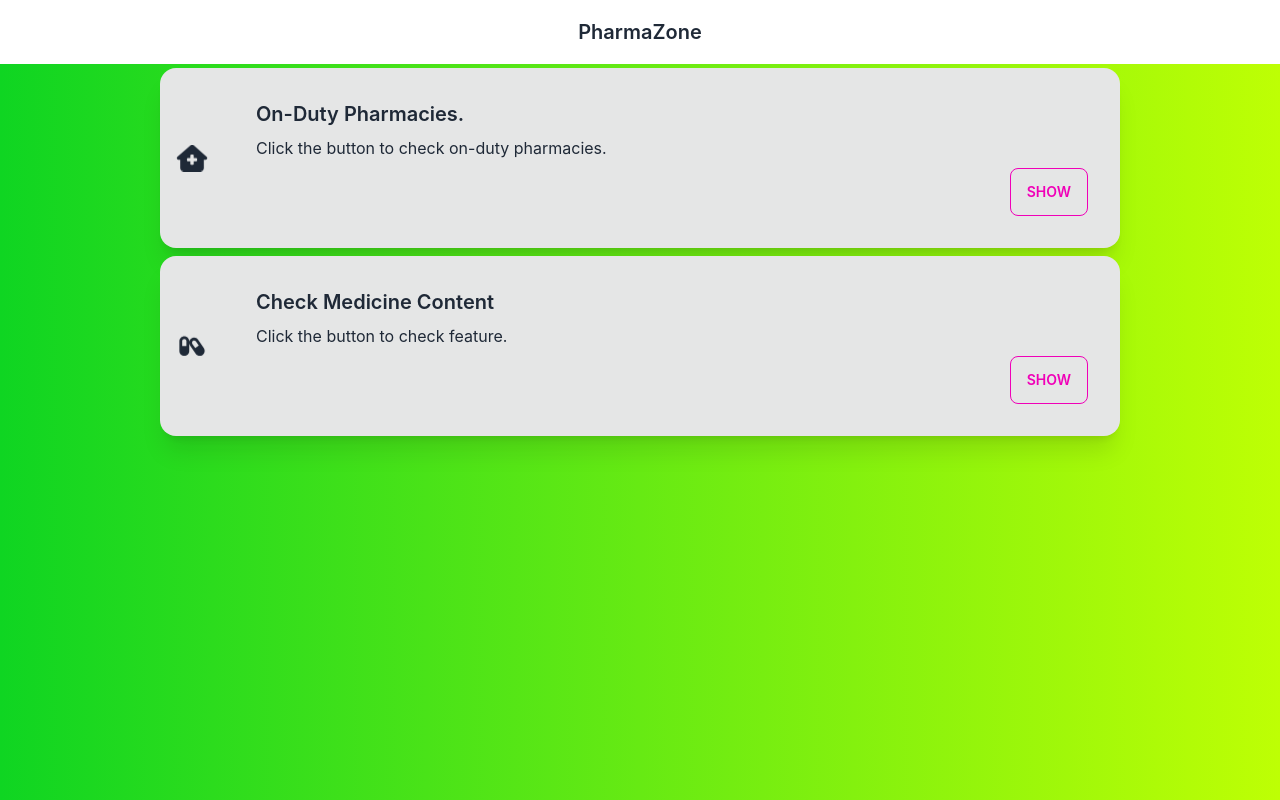
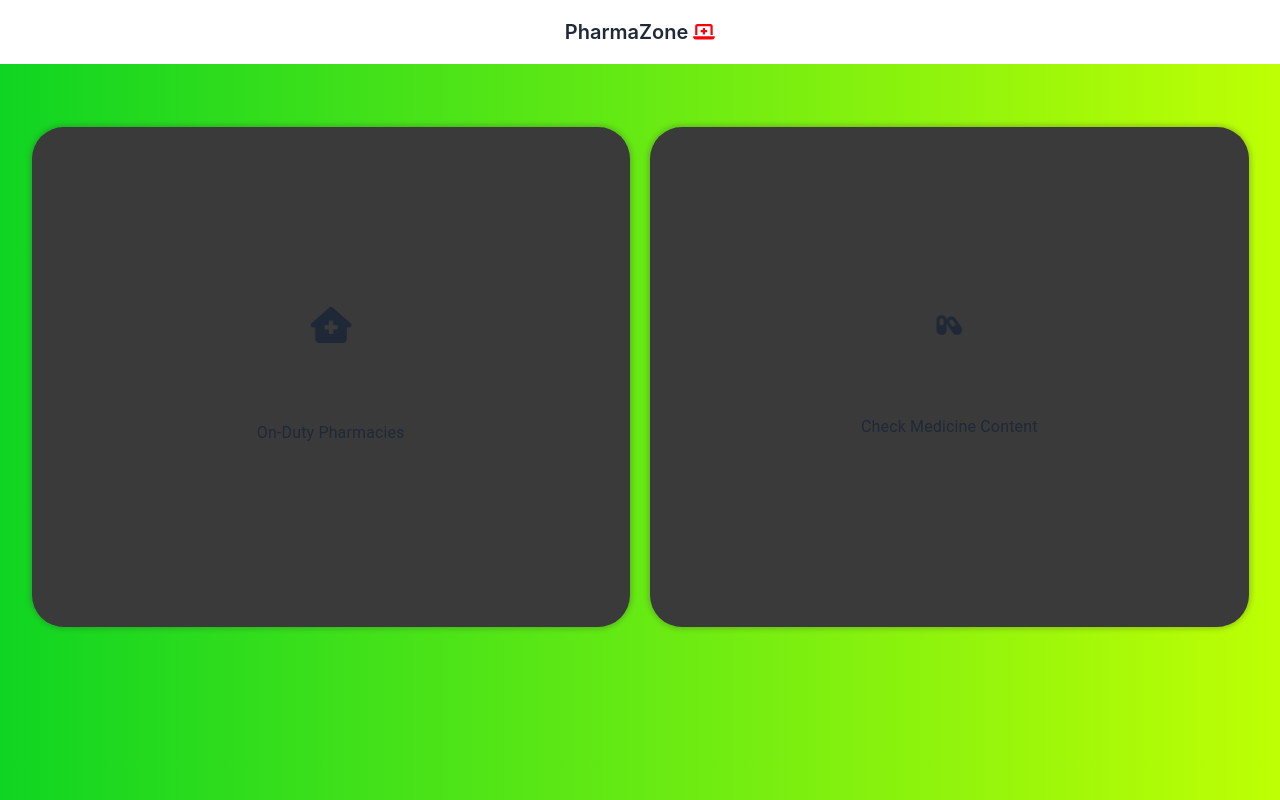
Before and after one commit to hybtli/PharmaZone, a React (Create React App) app: page /home in a window 1280 px wide. Built offline with nearby package versions, Linux system fonts and the light colour scheme.

Commit message:
Home page is redesigned

```diff
--- a/src/App.tsx
+++ b/src/App.tsx
@@ -4,7 +4,7 @@ import { BrowserRouter, Route, Routes } from "react-router-dom";
 import DutyPharmacy from "./pages/DutyPharmacy/DutyPharmacy";
 import useStyles from "./App.styles";
 import MedicineContent from "./pages/MedicineContent/MedicineContent";
-import { FlipCard, Footer, Navbar } from "./components";
+import { Footer, Navbar } from "./components";
 
 function App(): JSX.Element {
   const classes = useStyles();
--- a/src/components/Buttons/LinkButtons/ShowButton.tsx
+++ b/src/components/Buttons/LinkButtons/ShowButton.tsx
@@ -1,13 +1,19 @@
 import React from "react";
 
 interface ShowButtonProps {
-    to: string;
+  to: string;
 }
 
-const ShowButton = ({to}:ShowButtonProps): JSX.Element => {
-    return (
-        <a role="button" className="btn btn-outline btn-secondary" href={to}>Show</a>
-    );
-}
+const ShowButton = ({ to }: ShowButtonProps): JSX.Element => {
+  return (
+    <a
+      role="button"
+      className="btn btn-outline btn-secondary btn-xs sm:btn-sm md:btn-md lg:btn-lg"
+      href={to}
+    >
+      Show
+    </a>
+  );
+};
 
 export default ShowButton;
--- a/src/components/Cards/FlipCard.tsx
+++ /dev/null
@@ -1,74 +0,0 @@
-import React, { useState } from "react";
-
-const FlipCard = () => {
-  const [flipped, setFlipped] = useState(false);
-
-  const flip = () => {
-    setFlipped(!flipped);
-  };
-
-  return (
-    <div
-      onMouseEnter={flip}
-      onMouseLeave={flip}
-      className={"card-container" + (flipped ? " flipped" : "")}
-    >
-      <Front />
-      <Back />
-    </div>
-  );
-};
-
-const Front = () => {
-  return (
-    <div className="front">
-      <ImageArea />
-      <MainArea />
-    </div>
-  );
-};
-
-const Back = () => {
-  return (
-    <div className="back">
-      <p>
-        Some sample text to demonstrate how these cards will work, including how
-        they truncate long sentences. This section displays the full-length blog
-        post.
-      </p>
-      <p>This would be the full text of the abbreviated blog post.</p>
-    </div>
-  );
-};
-
-const ImageArea = () => {
-  return (
-    <div className="image-container">
-      <img
-        className="card-image"
-        src="https://78.media.tumblr.com/d98fb931adb117c70f0dbced9e947520/tumblr_pe582mbWip1tlgv32o1_1280.png"
-        alt="Blog Post"
-      />
-      <h1 className="title">An example blog post</h1>
-    </div>
-  );
-};
-
-const MainArea = () => {
-  const currentDate = new Date().toLocaleDateString();
-
-  return (
-    <div className="main-area">
-      <div className="blog-post">
-        <p className="date">{currentDate}</p>
-        <p className="blog-content">
-          Some sample text to demonstrate how these cards will work, including
-          how they truncate long sentences.
-        </p>
-        <p className="read-more">Hover to read more...</p>
-      </div>
-    </div>
-  );
-};
-
-export default FlipCard;
--- a/src/components/Cards/index.ts
+++ /dev/null
@@ -1 +0,0 @@
-export { default } from "./FlipCard";
--- a/src/components/NavBar.tsx
+++ b/src/components/NavBar.tsx
@@ -1,4 +1,6 @@
 import React from "react";
+import { FontAwesomeIcon } from "@fortawesome/react-fontawesome";
+import { faLaptopMedical } from "@fortawesome/free-solid-svg-icons";
 
 const Navbar = () => {
   return (
@@ -6,7 +8,12 @@ const Navbar = () => {
       <div className="navbar-start"></div>
       <div className="navbar-center">
         <a className="btn btn-ghost normal-case text-xl" href="/home">
-          PharmaZone
+          PharmaZone{" "}
+          <FontAwesomeIcon
+            icon={faLaptopMedical}
+            size="sm"
+            style={{ color: "#fa000c", marginLeft: "5px" }}
+          />
         </a>
       </div>
       <div className="navbar-end"></div>
--- a/src/components/index.ts
+++ b/src/components/index.ts
@@ -3,4 +3,3 @@ export { default as Navbar } from "./NavBar";
 export { default as Footer } from "./Footer";
 export { default as SearchField } from "./SearchField";
 export { default as Loading, PureLoading } from "./Loading";
-export { default as FlipCard } from "./Cards";
--- a/src/pages/DutyPharmacy/DutyPharmacy.tsx
+++ b/src/pages/DutyPharmacy/DutyPharmacy.tsx
@@ -39,7 +39,7 @@ const DutyPharmacy = (): JSX.Element => {
       });
       setLoading(false);
     })();
-  }, [county]);
+  }, [city, county]);
 
   console.log(pharmacy);
 
--- /dev/null
+++ b/src/pages/Home/FlipCard.module.css
@@ -0,0 +1,57 @@
+.componentContainer {
+    display: flex;
+    justify-content: center;
+    gap: 20px;
+}
+
+.container {
+    width: 350px;
+    height: 500px;
+    perspective: 800px;
+    flex: 1;
+    display: flex;
+    justify-content: center;
+}
+
+.container:hover > .card {
+    cursor: pointer;
+    transform: rotateY(180deg);
+}
+
+.card {
+    height: 100%;
+    width: 100%;
+    position: relative;
+    transition: transform 1500ms;
+    transform-style: preserve-3d;
+    margin-top: 10%;
+}
+
+.front,
+.back {
+    height: 100%;
+    width: 100%;
+    border-radius: 2rem;
+    box-shadow: 0 0 5px 2px rgba(50, 50, 50, 0.25);
+    position: absolute;
+    backface-visibility: hidden;
+}
+
+.front {
+    background-color: #3a3a3a;
+    display: flex;
+    flex-direction: column;
+    justify-content: center;
+    align-items: center;
+    gap: 5rem;
+}
+
+.back {
+    background-color: #3a3a3a;
+    transform: rotateY(180deg);
+    display: flex;
+    flex-direction: column;
+    justify-content: center;
+    align-items: center;
+    gap: 5rem;
+}
--- a/src/pages/Home/Home.tsx
+++ b/src/pages/Home/Home.tsx
@@ -1,35 +1,50 @@
 import React from "react";
-import { FlipCard, ShowButton } from "../../components";
+import { ShowButton } from "../../components";
 import { FontAwesomeIcon } from "@fortawesome/react-fontawesome";
 import { faCapsules, faHouseMedical } from "@fortawesome/free-solid-svg-icons";
+import styles from "./FlipCard.module.css";
+import { Typography } from "@material-ui/core";
 
 const Home = (): JSX.Element => {
   return (
-    <section>
-      <div className="flex justify-center flex-wrap">
-        <div className="card card-side bg-base-300 shadow-xl w-full sm:w-3/4 my-1 sm:mx-1">
-          <figure className="w-16">
-            <FontAwesomeIcon icon={faHouseMedical} beatFade size="xl" />
-          </figure>
-          <div className="card-body">
-            <h2 className="card-title">On-Duty Pharmacies.</h2>
-            <p>Click the button to check on-duty pharmacies.</p>
-            <div className="card-actions justify-end">
-              <ShowButton to="/duty-pharmacy" />
-            </div>
+    <section className={styles.componentContainer}>
+      <div className={styles.container}>
+        <div className={styles.card} style={{ marginLeft: "5%" }}>
+          <div className={styles.front}>
+            <FontAwesomeIcon icon={faHouseMedical} beatFade size="2xl" />
+            <Typography>On-Duty Pharmacies</Typography>
+          </div>
+          <div className={styles.back}>
+            <Typography style={{ marginLeft: "5%", marginRight: "5%" }}>
+              The "On-Duty Pharmacies" section provides you with information
+              about pharmacies that are open 24/7 and ready to meet your needs.
+              Click on the button to find pharmacies on call in your area, so
+              you can conveniently access the healthcare services you need when
+              you need them.
+            </Typography>
+            <ShowButton to="/duty-pharmacy" />
           </div>
         </div>
+      </div>
 
-        <div className="card card-side bg-base-300 shadow-xl w-full sm:w-3/4 my-1 sm:mx-1">
-          <figure className="w-16">
+      <div className={styles.container}>
+        <div className={styles.card} style={{ marginRight: "5%" }}>
+          <div className={styles.front}>
             <FontAwesomeIcon icon={faCapsules} beatFade size="lg" />
-          </figure>
-          <div className="card-body">
-            <h2 className="card-title">Check Medicine Content</h2>
-            <p>Click the button to check feature.</p>
-            <div className="card-actions justify-end">
-              <ShowButton to="/medicine-content" />
-            </div>
+            <Typography>Check Medicine Content</Typography>
+          </div>
+          <div className={styles.back}>
+            <Typography style={{ marginLeft: "5%", marginRight: "5%" }}>
+              The "Check Medicine Content" section allows you to easily access
+              and verify information about different medicine contents. With a
+              simple click, you can explore and gain insights into the
+              composition and details of various medicines. This feature enables
+              you to make informed decisions about your healthcare by providing
+              easy access to comprehensive information about medicine contents
+              and their potential effects. Click on the button to check content
+              of medicines.
+            </Typography>
+            <ShowButton to="/medicine-content" />
           </div>
         </div>
       </div>
```
Also changed, not shown: src/components/Cards/FlipCard.scss (deleted).
